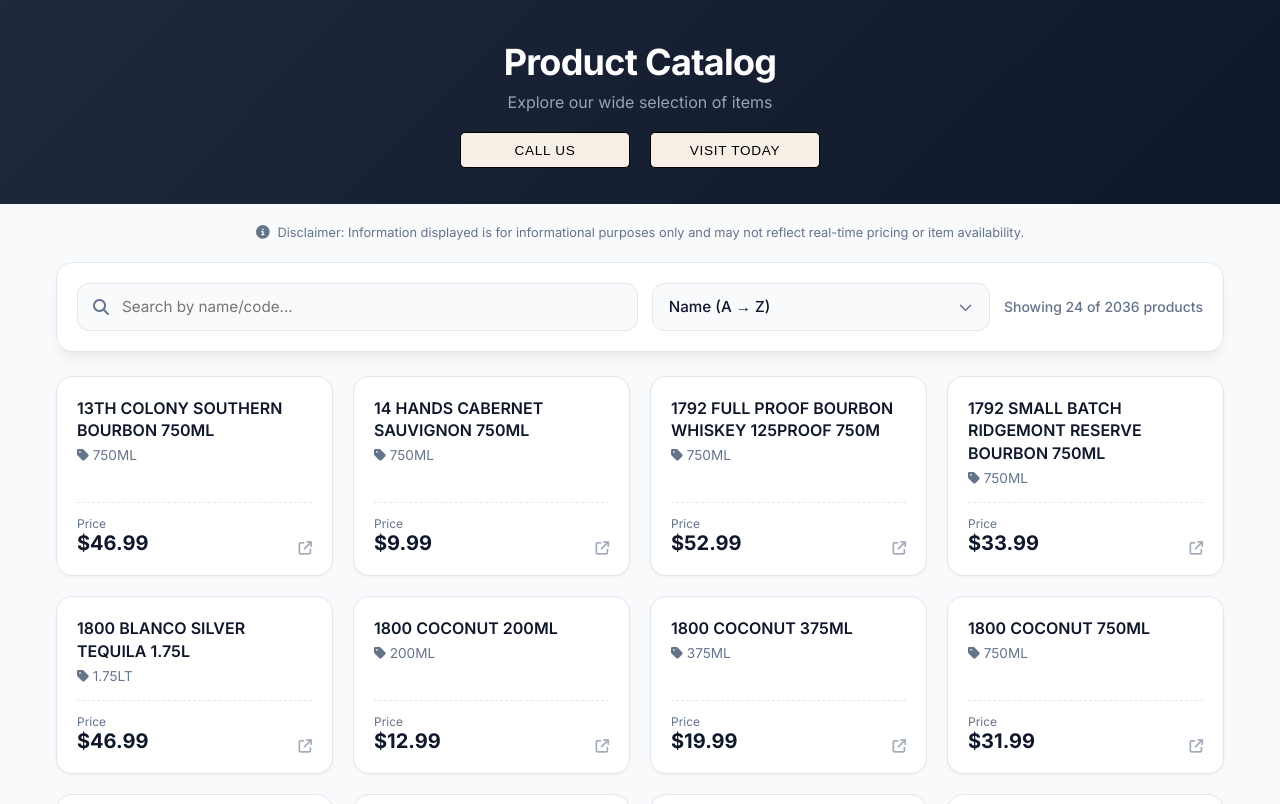
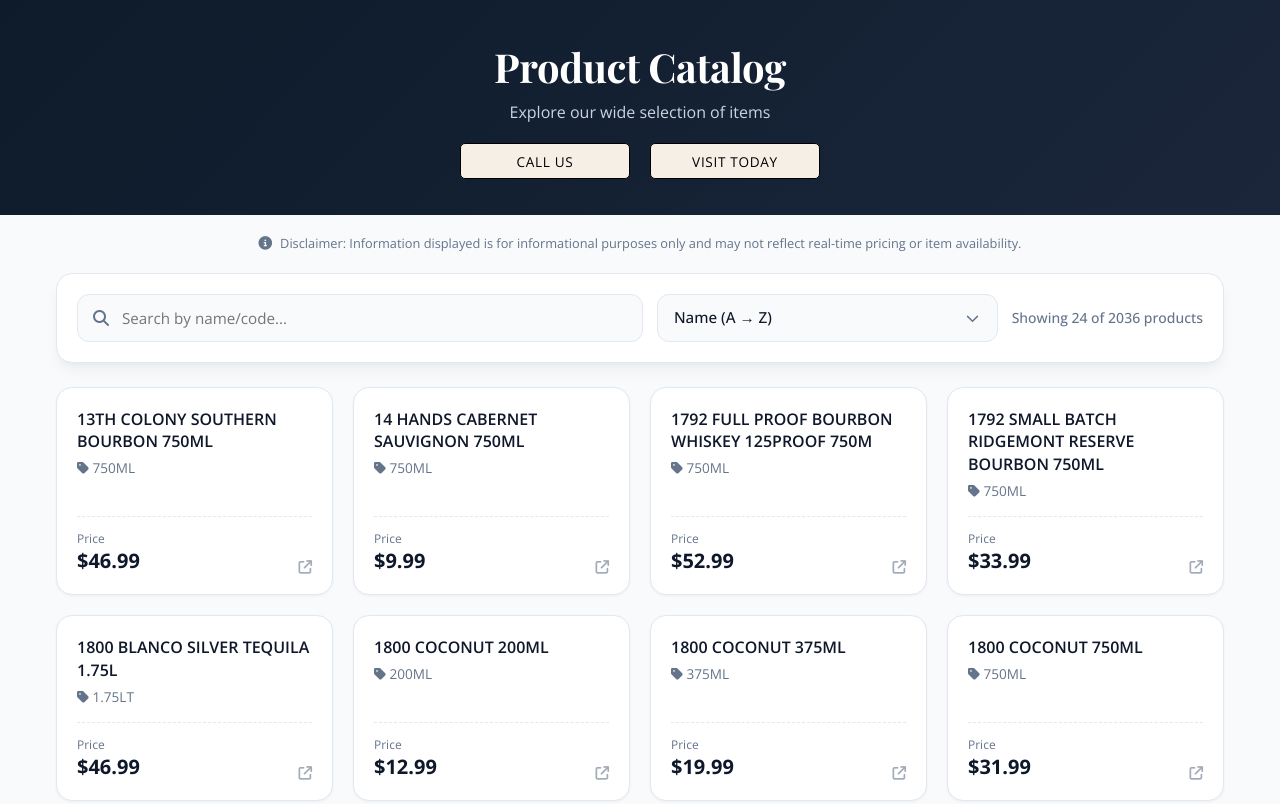
Before and after one commit to aaravpherwani/countryspiritshop, a plain HTML site: page index.html in a window 1280 px wide. Shown: the top 804 px of the page. Drawn offline with nearby package versions, Linux system fonts and the light colour scheme; a web font is replaced by a local one.

Commit message:
Update index.html

```diff
--- a/index.html
+++ b/index.html
@@ -7,7 +7,7 @@
   <!-- Google Fonts & Font Awesome Icons -->
   <link rel="preconnect" href="https://fonts.googleapis.com">
   <link rel="preconnect" href="https://fonts.gstatic.com" crossorigin>
-  <link href="https://fonts.googleapis.com/css2?family=Inter:wght@300;400;500;600;700&display=swap" rel="stylesheet">
+  <link href="https://fonts.googleapis.com/css2?family=Open+Sans:ital,wght@0,300..800;1,300..800&family=Playfair+Display:ital,wght@0,400..900;1,400..900&display=swap" rel="stylesheet">
   <link rel="stylesheet" href="https://cdnjs.cloudflare.com/ajax/libs/font-awesome/6.4.0/css/all.min.css">
 
   <!-- PapaParse for high-performance CSV processing -->
@@ -19,8 +19,8 @@
       --card-bg: #ffffff;
       --text-main: #0f172a;
       --text-muted: #64748b;
-      --accent: #2563eb;
-      --accent-hover: #1d4ed8;
+      --accent: #1e40af;
+      --accent-hover: #1e3a8a;
       --border-color: #e2e8f0;
       --shadow-sm: 0 1px 3px rgba(0,0,0,0.05);
       --shadow-md: 0 10px 15px -3px rgba(0, 0, 0, 0.05), 0 4px 6px -4px rgba(0, 0, 0, 0.05);
@@ -31,7 +31,7 @@
       box-sizing: border-box;
       margin: 0;
       padding: 0;
-      font-family: 'Inter', sans-serif;
+      font-family: 'Open Sans', sans-serif;
     }
 
     body {
@@ -42,24 +42,27 @@
       -webkit-tap-highlight-color: transparent;
     }
 
-    /* Header & Hero */
+    /* Header & Hero - Dark Royal Blue */
     header {
-      background: linear-gradient(135deg, #1e293b 0%, #0f172a 100%);
+      background: linear-gradient(135deg, #0d1b2a 0%, #1b263b 100%);
       color: #fff;
       padding: 2.5rem 1.25rem 2.25rem;
       text-align: center;
     }
 
     header h1 {
-      font-size: 2.25rem;
+      font-family: 'Playfair Display', serif;
+      font-size: 2.5rem;
       font-weight: 700;
       margin-bottom: 0.5rem;
-      letter-spacing: -0.02em;
+      letter-spacing: -0.01em;
     }
 
     header p {
-      color: #94a3b8;
+      font-family: 'Open Sans', sans-serif;
+      color: #cbd5e1;
       font-size: 1rem;
+      font-weight: 300;
       margin-bottom: 1.25rem;
     }
 
@@ -82,7 +85,7 @@
       border-radius: 5px;
       height: 36px;
       width: 170px;
-      font-family: Arial, sans-serif;
+      font-family: 'Open Sans', sans-serif;
       font-size: 0.85rem;
       font-weight: 300;
       letter-spacing: 0.05em;
@@ -177,7 +180,7 @@
     .search-input:focus {
       background-color: #fff;
       border-color: var(--accent);
-      box-shadow: 0 0 0 3px rgba(37, 99, 235, 0.15);
+      box-shadow: 0 0 0 3px rgba(30, 64, 175, 0.15);
     }
 
     .select-dropdown {
@@ -364,7 +367,7 @@
         padding: 2rem 1rem 1.5rem;
       }
       header h1 {
-        font-size: 1.75rem;
+        font-size: 2rem;
       }
       .header-buttons {
         gap: 0.65rem;
```
